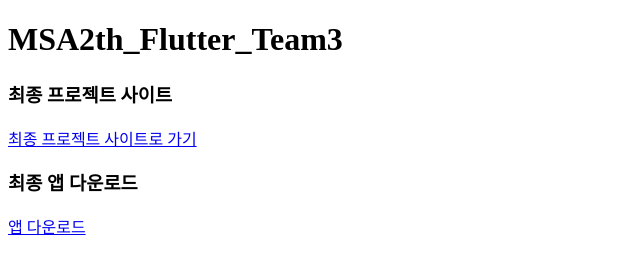
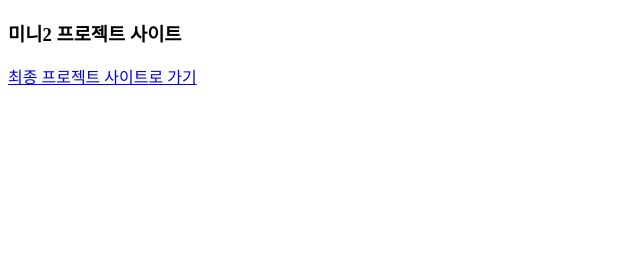
Before and after one commit to ALOHA-CLASS/MSA2_mini2_team2, a plain HTML site: page index.html in a window 1280 px wide. Shown: the whole page, without its empty margins (0-640 px from the left). Drawn offline with Linux system fonts and the light colour scheme.

Commit message:
Add files via upload
ㅁㄴㅇㄻㄴㅇㄹㄴㅇ

```diff
--- a/index.html
+++ b/index.html
@@ -3,15 +3,11 @@
 <head>
     <meta charset="UTF-8">
     <meta name="viewport" content="width=device-width, initial-scale=1.0">
-    <title>MSA2th_Flutter_Team3</title>
+    <title>MSA2th_Team2</title>
 </head>
 <body>
-    <h1>MSA2th_Flutter_Team3</h1>
-    <h3>최종 프로젝트 사이트</h3>
+    <h3>미니2 프로젝트 사이트</h3>
     <a href="/">최종 프로젝트 사이트로 가기</a>
 
-
-    <h3>최종 앱 다운로드</h3>
-    <a href="/">앱 다운로드</a>
 </body>
 </html>
```
